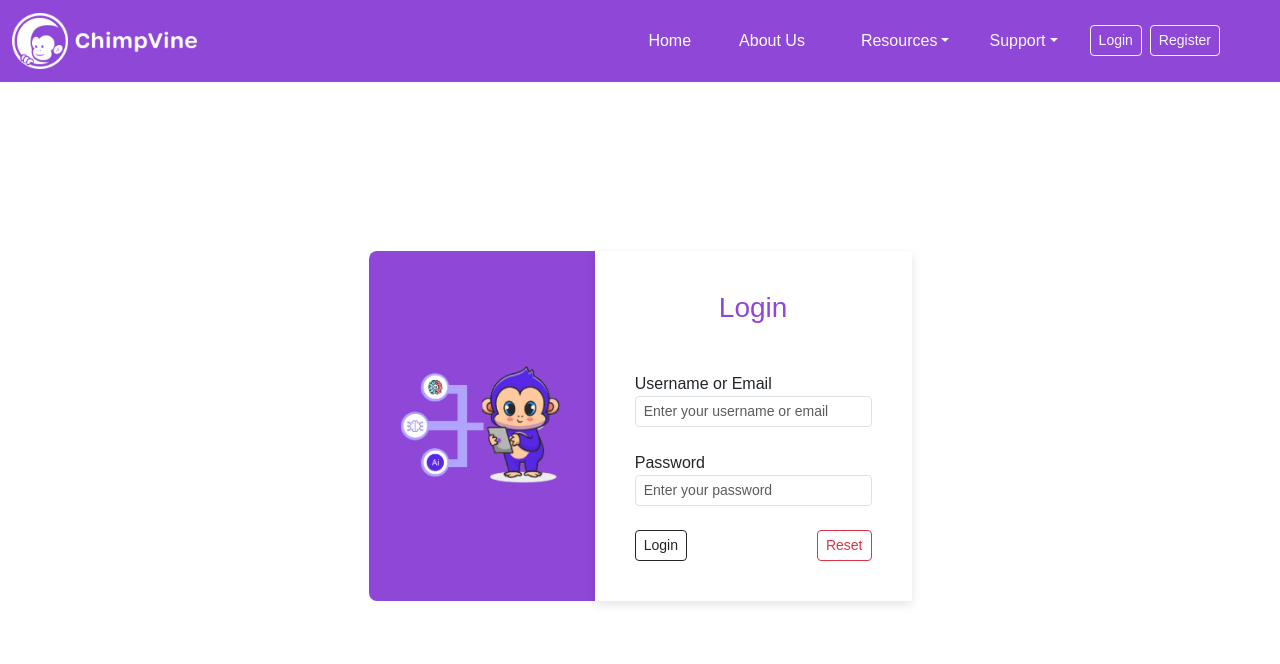
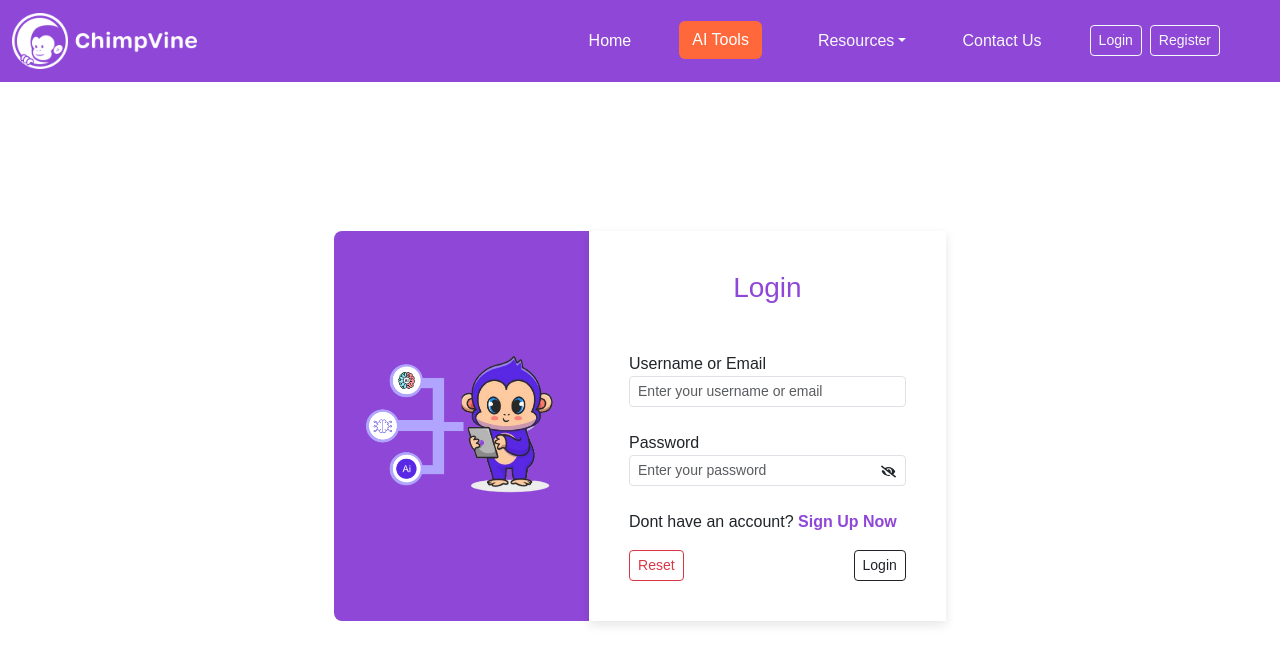
Before and after one commit to ChimpVine/TeachersMaterial-FrontEnd, a React (Vite) app: page /Login in a window 1280 px wide. Shown: the top 664 px of the page. Built offline with nearby package versions, Linux system fonts and the light colour scheme.

Commit message:
Changes in Landing page and register link url and minor changes

```diff
--- a/src/components/GetStarted.jsx
+++ b/src/components/GetStarted.jsx
@@ -65,7 +65,7 @@ const scrollToSection = (e, targetId) => {
 
 const GetStarted = () => {
 
-    const { login } = useContext(UserContext);
+    const { login, user } = useContext(UserContext);
     const [searchParams] = useSearchParams();
 
     useEffect(() => {
@@ -91,6 +91,10 @@ const GetStarted = () => {
         paddingBottom: '7px'
     };
 
+    const fontStyle = {
+        color: '#dc3545',
+        fontWeight: 700
+    }
 
     return (
         <>
@@ -99,25 +103,35 @@ const GetStarted = () => {
                 <div className="container center-text mt-5">
                     <section className="py-4">
                         <div className="d-flex justify-content-center align-items-center flex-column text-center w-100">
-                            <h2 className="display-4 fw-bold">
-                                All your <span style={textStyle}>AI Tools</span> in one place
+                            <h2 className="display-4 fw-bold mb-4">
+                                <span style={textStyle}>AI Tools</span> For Teachers
                             </h2>
-                            <p className="lead text-muted w-75">
-                                Explore a wide range of AI-driven tools created to maximize productivity and provide everything you need in just a click.
-                            </p>
                             <div>
-                                <TypingEffect/>
-                                <NavLink to="/MainPlanner">
-                                    <button className="unique-button mt-5 mb-4" aria-label="Start Planning">
-                                        <span>Get Started</span>
-                                    </button>
-                                </NavLink>
+                                <h6 className="display-6 fw-bold mb-4">
+                                    <span className="me-2" style={{ fontSize: "2rem" }}>2 months</span>
+                                    <span className="display-5" style={fontStyle}>FREE</span>
+                                    <span className="ms-2" style={{ fontSize: "1.2rem" }}>if you sign up today !</span>
+                                </h6>
+                                <div className='mb-4'>
+                                    <span className="ms-2" style={{ fontSize: "1.4rem" }}>
+                                        (No Credit Card Required)
+                                    </span>
+                                </div>
+                                <TypingEffect />
+                                {user ? (
+                                    <NavLink to="/MainPlanner">
+                                        <button className="unique-button mt-5 mb-4" aria-label="Go to AI Tools">
+                                            <span>Go AI Tools</span>
+                                        </button>
+                                    </NavLink>
+                                ) : (
+                                    <NavLink to="/MainPlanner">
+                                        <button className="unique-button mt-5 mb-4" aria-label="Start Planning">
+                                            <span>Sign In Now</span>
+                                        </button>
+                                    </NavLink>
+                                )}
                             </div>
-                            <section id="section07" className="demo">
-                                <a href="#target-section" onClick={(e) => scrollToSection(e, '#target-section')} aria-label="Scroll to more information">
-                                    <span></span><span></span><span></span>Explore More
-                                </a>
-                            </section>
                         </div>
                     </section>
                 </div>
--- a/src/components/NavBar.jsx
+++ b/src/components/NavBar.jsx
@@ -12,6 +12,11 @@ export default function NavBar() {
         setLoading(true);
         await logout();
         setLoading(false);
+    };
+
+    const btnStyle = {
+        backgroundColor: '#FF683B',
+        color: 'white',
     };
 
     return (
@@ -36,11 +41,11 @@ export default function NavBar() {
                             <li className="nav-item mt-2">
                                 <NavLink className="nav-link-home me-5" to="/">Home</NavLink>
                             </li>
-                            <li className="nav-item mt-2">
-                                <NavLink className="nav-link-home me-5" to="/Aboutus">About Us</NavLink>
-                            </li>
+                            <NavLink to="/MainPlanner">
+                                <button className='btn btn-md me-5' style={btnStyle}>AI Tools</button>
+                            </NavLink>
                             <li className="nav-item dropdown">
-                                <NavLink className="nav-link dropdown-toggle text-light me-4" id="navbarDropdown" role="button" data-bs-toggle="dropdown" aria-expanded="false">
+                                <NavLink className="nav-link dropdown-toggle text-light me-5" id="navbarDropdown" role="button" data-bs-toggle="dropdown" aria-expanded="false">
                                     Resources
                                 </NavLink>
                                 <ul className="dropdown-menu" aria-labelledby="navbarDropdown">
@@ -52,19 +57,12 @@ export default function NavBar() {
                                     </li>
                                 </ul>
                             </li>
-                            <li className="nav-item dropdown">
-                                <NavLink className="nav-link dropdown-toggle text-light me-4" id="navbarDropdown1" role="button" data-bs-toggle="dropdown" aria-expanded="false">
-                                    Support
+                            <li className="nav-item mt-2 ">
+                                <NavLink
+                                    className="nav-link-navigate me-5 text-light"
+                                    to="/RequestForm">
+                                    Contact Us
                                 </NavLink>
-                                <ul className="dropdown-menu" aria-labelledby="navbarDropdown1">
-                                    <li>
-                                        <NavLink
-                                            className="nav-link-navigate p-2"
-                                            to="/RequestForm">
-                                            Contact Us
-                                        </NavLink>
-                                    </li>
-                                </ul>
                             </li>
                             {user ? (
                                 <li className="nav-item text-white mt-1">
@@ -82,7 +80,7 @@ export default function NavBar() {
                                     <NavLink to="/Login">
                                         <button className='btn btn-outline-light btn-sm mt-1 me-2'>Login</button>
                                     </NavLink>
-                                    <NavLink to="https://site.chimpvine.com/register/chimpvine-membership/" target='_blank'>
+                                    <NavLink to="https://site.chimpvine.com/test161803/register/subscription-free-for-2-months/">
                                         <button className='btn btn-outline-light btn-sm mt-1'>Register</button>
                                     </NavLink>
                                 </>
--- a/src/pages/AboutUs/Aboutus.jsx
+++ b/src/pages/AboutUs/Aboutus.jsx
@@ -1,7 +1,6 @@
 import React from 'react'
 import NavBar from '../../components/NavBar'
 import logo from '../../assests/img/AI-Tools-Template.png'
-// import bcklogo from '../../assests/img/UI.png'
 import Footer from '../Footer';
 import { Container, Row, Col, Card, Button } from 'react-bootstrap';
 import { FaChalkboardTeacher, FaUserGraduate, FaBookOpen } from "react-icons/fa";
@@ -28,8 +27,13 @@ export default function Aboutus() {
         color: '#6c757d'
     };
 
+    const btnStyle = {
+        backgroundColor: '#FF683B',
+        color: 'white',
+    };
+
     const pointerStyle = {
-        cursor: 'pointer'
+        cursor: 'default'
     };
 
     const goals = [
@@ -80,6 +84,9 @@ export default function Aboutus() {
                             At ChimpVine AI, we believe that teaching should be inspiring, not overwhelming. We harness the power of AI to create intuitive tools that simplify lesson planning, assessment, and classroom engagement. Our mission is to empower
                             educators and enrich student experiences by providing a seamless, innovative teaching toolkit designed for today's classrooms. Unlock your potential with ChimpVine AI where teaching meets technology.
                         </p>
+                        <NavLink to="/MainPlanner">
+                            <button className='btn btn-md mt-3 me-2' style={btnStyle}>Go to AI Tools</button>
+                        </NavLink>
                     </div>
                     <div className="col-md-7 mt-4 d-flex justify-content-center">
                         <img src={logo} alt="AI Tools" className='img-fluid w-75' />
@@ -88,10 +95,10 @@ export default function Aboutus() {
             </div>
             <Container className="text-center my-5">
                 <h2 className="mb-4 fw-bold">Our Goals</h2>
-                <Row className="justify-content-center">
+                <Row className="justify-content-center" style={pointerStyle}>
                     {goals.map((goal, index) => (
                         <Col key={index} md={4} className="mb-4">
-                            <Card className="h-100 shadow-sm" style={pointerStyle}>
+                            <Card className="h-100 shadow-sm">
                                 <Card.Body>
                                     <Card.Title>
                                         {goal.icon}
@@ -105,7 +112,7 @@ export default function Aboutus() {
                 </Row>
             </Container>
             <Container fluid style={{ backgroundColor: '#E9E7FC', padding: '40px' }}>
-                <Row className="justify-content-center">
+                <Row className="justify-content-center" style={pointerStyle}>
                     <Col md={4} className="d-flex flex-column justify-content-center">
                         <h2 className="fw-bold" style={{ fontSize: '2rem' }}>
                             Why <span style={{ color: '#8F47D7' }}>Us</span>
@@ -120,7 +127,7 @@ export default function Aboutus() {
                             {features.map((feature, index) => (
                                 <Col md={4} key={index} className="mb-4">
                                     <Card className="h-100 shadow-sm">
-                                        <Card.Body style={pointerStyle}>
+                                        <Card.Body>
                                             <Card.Title className="fw-bold">{feature.title}</Card.Title>
                                             <Card.Text>{feature.description}</Card.Text>
                                         </Card.Body>
--- a/src/pages/Login/Login.jsx
+++ b/src/pages/Login/Login.jsx
@@ -1,11 +1,13 @@
 import React, { useContext, useState, useEffect } from 'react';
 import { useForm } from 'react-hook-form';
 import axios from 'axios';
-import { useNavigate } from 'react-router-dom';
+import { NavLink, useNavigate } from 'react-router-dom';
 import { PulseLoader } from 'react-spinners';
 import logo from "../../assests/img/ChimpVine-UI.png";
 import NavBar from '../../components/NavBar';
 import { UserContext } from '../../context/UserContext';
+import { FaEye, FaEyeSlash } from 'react-icons/fa';
+
 
 const containerStyle = {
     display: 'flex',
@@ -48,12 +50,17 @@ const errorMessageStyle = {
     maxWidth: '100%',
 };
 
+const pointerStyle = {
+    cursor: 'pointer'
+};
+
 const Login = () => {
     const { register, handleSubmit, formState: { errors }, reset } = useForm();
     const [errorMessage, setErrorMessage] = useState('');
     const [loading, setLoading] = useState(true);
     const { login, verifyToken } = useContext(UserContext);
     const navigate = useNavigate();
+    const [showPassword, setShowPassword] = useState(false);
 
     useEffect(() => {
         if (verifyToken()) {
@@ -84,6 +91,7 @@ const Login = () => {
             setLoading(false);
         }
     };
+
 
     const handleReset = () => {
         reset();
@@ -119,22 +127,42 @@ const Login = () => {
                             </div>
                             <div className="form-group mb-4">
                                 <label>Password</label>
+                                <div style={{ position: 'relative' }}>
                                     <input
-                                    type="password"
+                                        type={showPassword ? 'text' : 'password'}
                                         className={`form-control form-control-sm ${errors.password ? 'is-invalid' : ''}`}
                                         placeholder="Enter your password"
                                         autoComplete="current-password"
                                         disabled={loading}
                                         {...register('password', { required: 'Password is required' })}
                                     />
+                                    <div
+                                        style={{
+                                            position: 'absolute',
+                                            right: '10px',
+                                            top: '50%',
+                                            transform: 'translateY(-50%)',
+                                            cursor: 'pointer'
+                                        }}
+                                        onClick={() => setShowPassword(!showPassword)}
+                                    >
+                                        {showPassword ? <FaEye size={15} /> : <FaEyeSlash size={15} />}
+                                    </div>
                                     {errors.password && <div className="invalid-feedback">{errors.password.message}</div>}
                                 </div>
+                            </div>
+                            <div className='mb-3'>
+                                <span>Dont have an account? </span>
+                                <NavLink to="https://site.chimpvine.com/test161803/register/subscription-free-for-2-months/">
+                                    <label className='fw-bold' style={pointerStyle}>Sign Up Now</label>
+                                </NavLink>
+                            </div>
                             <div className="d-flex justify-content-between">
+                                <button type="button" className='btn btn-outline-danger btn-sm' onClick={handleReset} disabled={loading}>
+                                    Reset
+                                </button>
                                 <button type="submit" className='btn btn-outline-dark btn-sm' disabled={loading}>
                                     Login
-                                </button>
-                                <button type="button" className='btn btn-outline-danger btn-sm' onClick={handleReset} disabled={loading}>
-                                    Reset
                                 </button>
                             </div>
                             {errorMessage && <div style={errorMessageStyle}>{errorMessage}</div>}
```
Also changed, not shown: src/assests/css/style.css (+0 -52 lines), src/pages/Footer.jsx (+9 -0 lines), src/assests/img/UI.png (deleted), 6 other files (tests, documents, lock files or other folders). Lines whose indentation alone changed are shown as unchanged.
